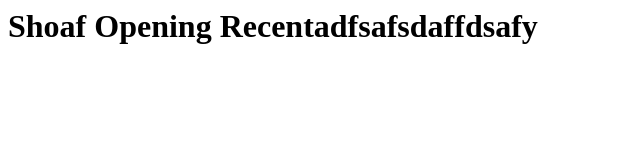
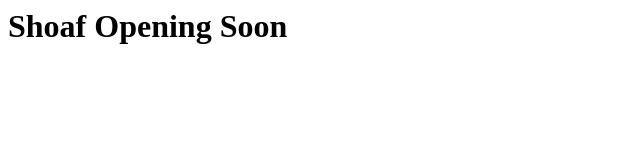
Before and after one commit to developerAnkit/master, a plain HTML site: page index.html in a window 1280 px wide. Shown: the whole page, without its empty margins (0-640 px from the left). Drawn offline with Linux system fonts and the light colour scheme.

Commit message:
testing the change

```diff
--- a/index.html
+++ b/index.html
@@ -1 +1 @@
-<h1>Shoaf Opening Recentadfsafsdaffdsafy</h1>
+<h1>Shoaf Opening Soon</h1>
```
